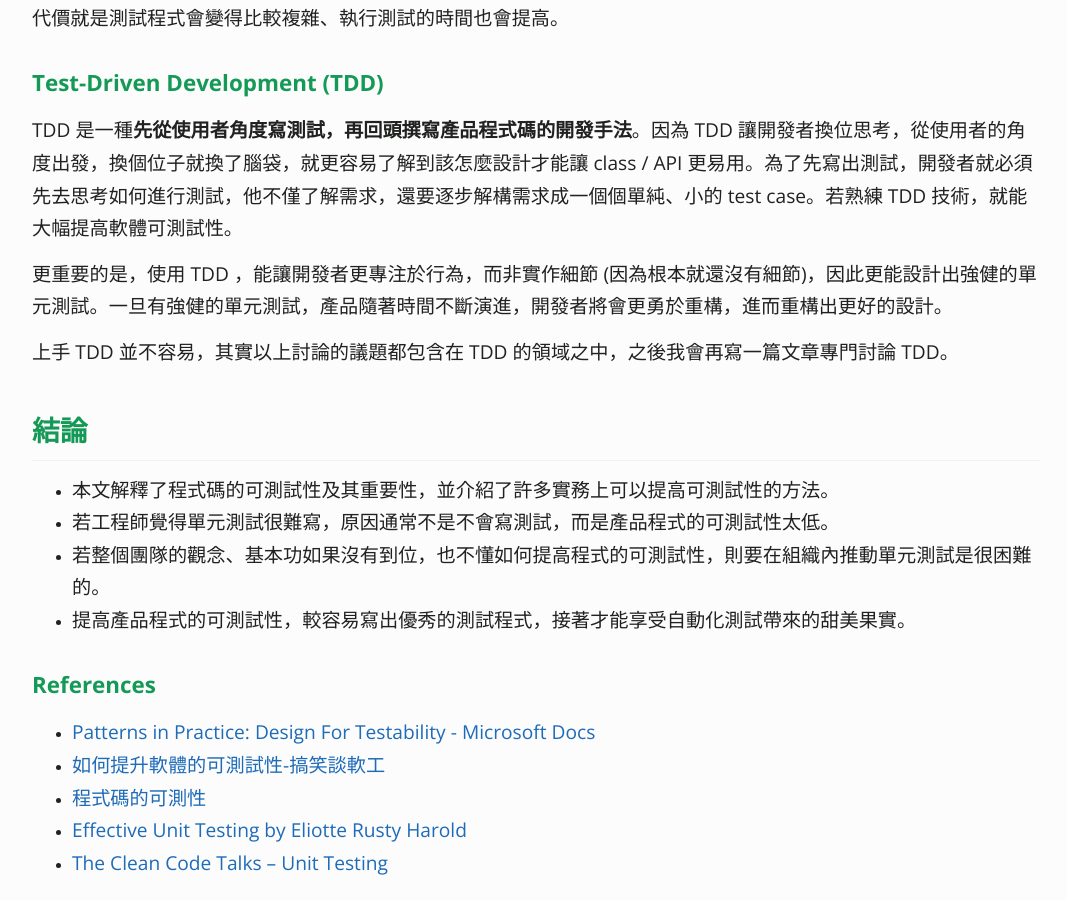
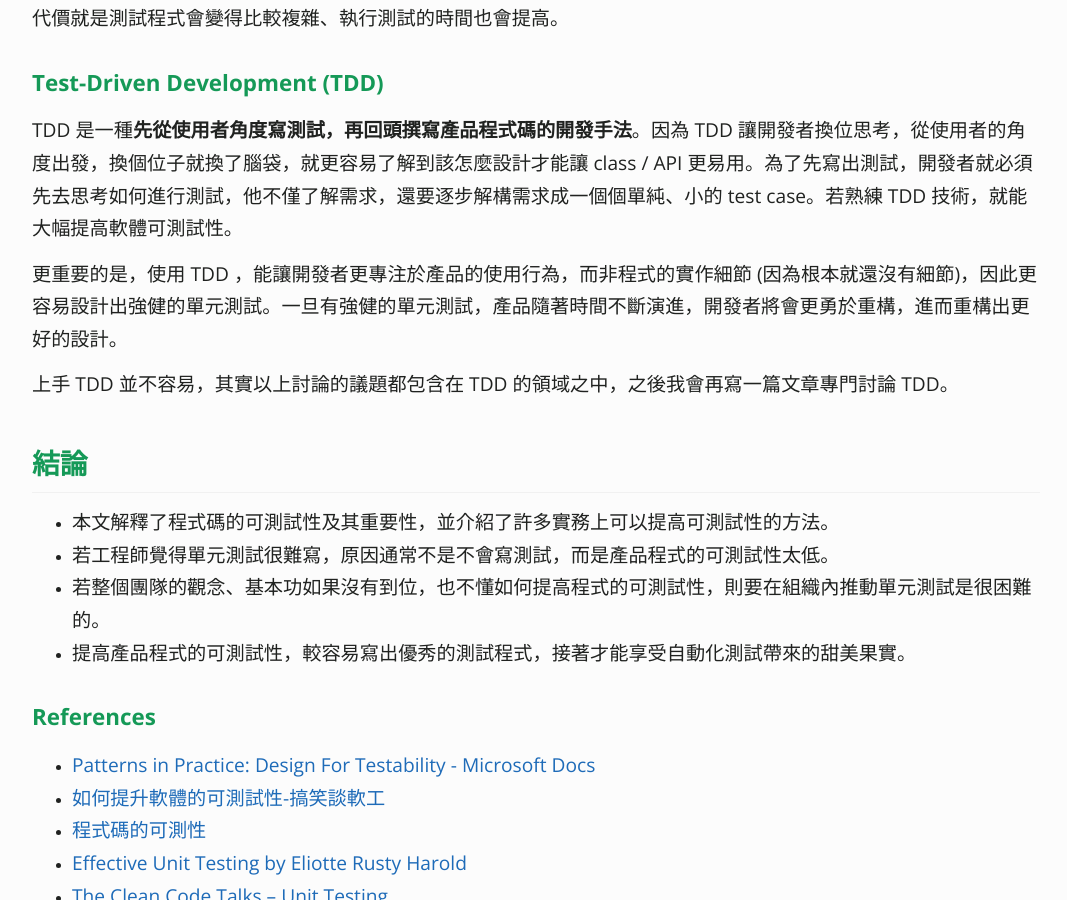
Before and after one commit to KaiSheng714/KaiSheng714.github.io, a Jekyll site: the page built from _posts/2022-07-04-testability.md, in a window 1280 px wide and 900 px high, scrolled down 3882 px. Shown: the whole window, without its empty margins (104-1171 px from the left). Built offline with Jekyll 4.4.1, drawn with Linux system fonts in a browser that asks for light colours; comment, search, counter and statistics services are not loaded.

Commit message:
testability

```diff
--- a/_posts/2022-07-04-testability.md
+++ b/_posts/2022-07-04-testability.md
@@ -101,7 +101,7 @@ Calendar.getInstance();
 
 TDD 是一種**先從使用者角度寫測試，再回頭撰寫產品程式碼的開發手法**。因為 TDD 讓開發者換位思考，從使用者的角度出發，換個位子就換了腦袋，就更容易了解到該怎麼設計才能讓 class / API 更易用。為了先寫出測試，開發者就必須先去思考如何進行測試，他不僅了解需求，還要逐步解構需求成一個個單純、小的 test case。若熟練 TDD 技術，就能大幅提高軟體可測試性。
 
-更重要的是，使用 TDD ，能讓開發者更專注於行為，而非實作細節 (因為根本就還沒有細節)，因此更能設計出強健的單元測試。一旦有強健的單元測試，產品隨著時間不斷演進，開發者將會更勇於重構，進而重構出更好的設計。
+更重要的是，使用 TDD ，能讓開發者更專注於產品的使用行為，而非程式的實作細節 (因為根本就還沒有細節)，因此更容易設計出強健的單元測試。一旦有強健的單元測試，產品隨著時間不斷演進，開發者將會更勇於重構，進而重構出更好的設計。
 
 上手 TDD 並不容易，其實以上討論的議題都包含在 TDD 的領域之中，之後我會再寫一篇文章專門討論 TDD。
 
```
